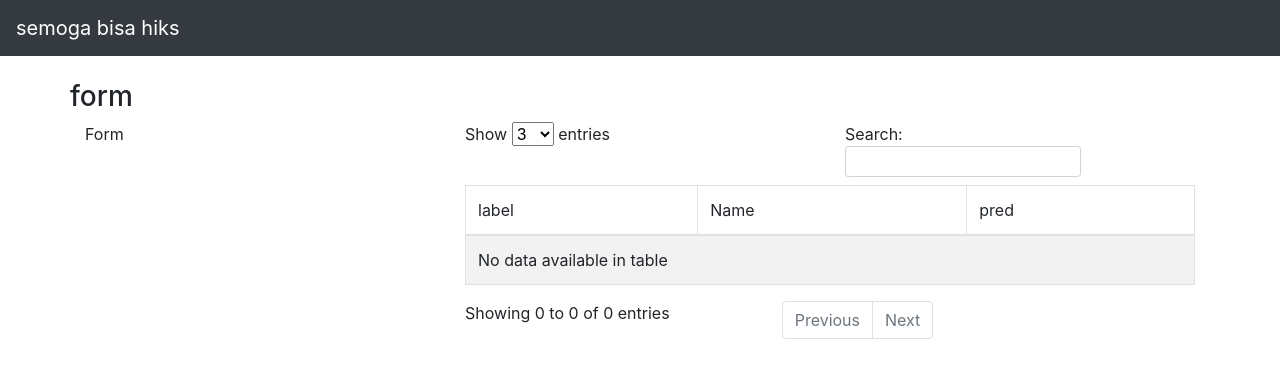
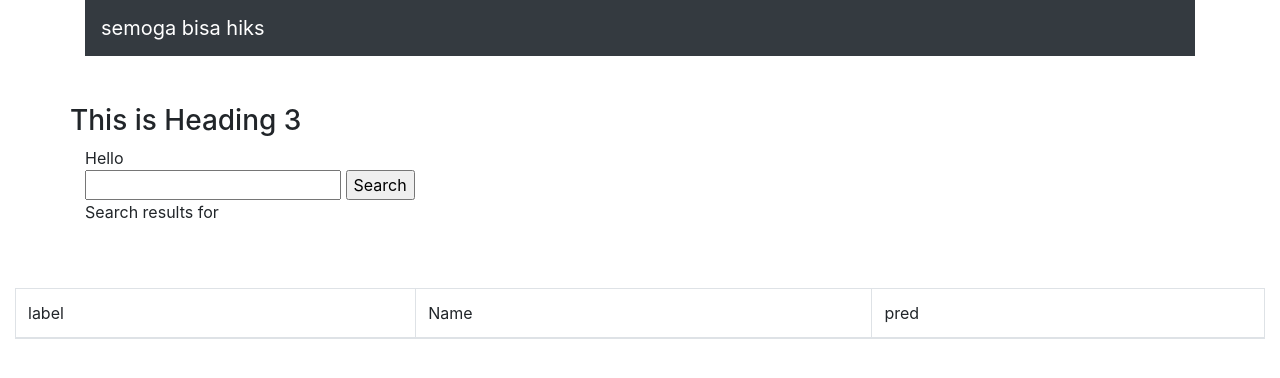
Before and after one commit to jeanneta/FlaskDEMO, a Flask app: page / in a window 1280 px wide. Shown: the top 378 px of the page. Run offline with Flask 2, Linux system fonts and the light colour scheme; data that the repository does not hold is empty; some libraries are stand-ins or nearby versions.

Commit message:
second commit, chaning searc bar without bootstrap

```diff
--- a/app.py
+++ b/app.py
@@ -1,5 +1,5 @@
 from distutils.log import debug
-from flask import Flask, app, render_template
+from flask import Flask, app, render_template, request, redirect, url_for, jsonify
 import psycopg2 #pip install psycopg2
 import psycopg2.extras
 
@@ -21,5 +21,17 @@ def Index():
     list_users = cur.fetchall()
     return render_template('index.html', list_users = list_users)
 
+
+
+@app.route("/searchdata",methods=["POST","GET"])
+def searchdata():
+    if request.method == 'POST':
+        search_word = request.form['search_word']
+        print(search_word)
+        cur = con.cursor(cursor_factory=psycopg2.extras.DictCursor)
+        cur.execute('SELECT * FROM data_clustering WHERE name LIKE %(name)s', { 'name': '%{}%'.format(search_word)})
+        data_clustering = cur.fetchall()
+    return jsonify({'data': render_template('layout.html', data_clustering=data_clustering)})
+
 if __name__ == "__main__":
     app.run(debug=True)
--- a/templates/index.html
+++ b/templates/index.html
@@ -1,34 +1,32 @@
 {% extends "layout.html" %}
 {% block body%}
-<div class="row"><h3>form </h3></div>
+
+<nav class="navbar navbar-dark bg-dark">
+  <a class="navbar-brand" href="/">semoga bisa hiks </a>
+</nav>
+<br />
+<br />
+<div class="row"><h3>This is Heading 3 </h3></div>
     <div class="row">
-        <div class="col-md-4">
-            Form
+        <div class="col-md-12">
+            Hello<br/>
+            <div>
+              <form method="get" action="">
+                <input type="text" name="search" id="search_box" class='search_box'/>
+                <input type="submit" value="Search" class="search_button" /><br />
+              </form>
+
+              <div>
+                  <div id="searchword">Search results for <span class="searchword"></span></div>
+                  <div id="flash"></div>
+                  <ol id="insert_search" class="update"></ol>
+                  <br />
+                  <br />
+                </div>
+              </div>
         </div>
-        <div class="col-md-8">
-            <table id="example" class="table table-striped table-bordered"  style="width:100%">
-                <thead>
-                    <tr>
-                        <td>label</td>
-                        <td>Name</td>
-                        <td>pred</td>
-                    </tr>
-                </thead>
 
-                <tbody>
-                    {% for row in list_users %}
-                    <tr>
-                      <td>{{row[0]}}</td>
-                      <td>{{row[1]}}</td>
-                      <td>{{row[2]}}</td>
-                    </tr>
-                    {% endfor %}
-                  </tbody>
-
-            </table>
-        </div>
     </div>
 </div>
 
-
 {%endblock%}
--- a/templates/layout.html
+++ b/templates/layout.html
@@ -12,23 +12,50 @@
         <!------ link to use bootstrap------>
         <link rel="stylesheet" href="https://maxcdn.bootstrapcdn.com/bootstrap/4.0.0/css/bootstrap.min.css" integrity="sha384-Gn5384xqQ1aoWXA+058RXPxPg6fy4IWvTNh0E263XmFcJlSAwiGgFAW/dAiS6JXm" crossorigin="anonymous">
 
-        <script src="https://cdn.datatables.net/1.10.16/js/jquery.dataTables.min.js"></script>
-        <script src="https://cdn.datatables.net/1.10.16/js/dataTables.bootstrap4.min.js"></script>
+        <!-- <script src="https://cdn.datatables.net/1.10.16/js/jquery.dataTables.min.js"></script> -->
+        <!-- <script src="https://cdn.datatables.net/1.10.16/js/dataTables.bootstrap4.min.js"></script> -->
+        <script src="https://ajax.googleapis.com/ajax/libs/jquery/3.4.1/jquery.min.js"></script>
+        <script type="text/javascript">
+        $(function() {
+          $(".search_button").click(function() {
+              var search_word = $("#search_box").val();
+              var dataString = 'search_word='+ search_word;
+              if(search_word==''){
+              }else{
+                $.ajax({
+                  type: "POST",
+                  url: "/searchdata",
+                  data: dataString,
+                  cache: false,
+                  beforeSend: function(html) {
+                      document.getElementById("insert_search").innerHTML = '';
+                      $("#flash").show();
+                      $("#searchword").show();
+                      $(".searchword").html(search_word);
+                      $("#flash").html(' Loading Results...');
+                    },
+                  success: function(html){
+                      $("#insert_search").show();
+                      $("#insert_search").append(html.data);
+                      $("#flash").hide();
+                  }
+                });
+              }
+            return false;
+          });
+        });
+        </script>
+
+
     </head>
     <body>
-        <!-- As a heading -->
-        <nav class="navbar navbar-dark bg-dark">
-            <a class="navbar-brand" href="/">semoga bisa hiks </a>
-        </nav>
-        </nav>
-
         <!-----pt-3 means "add a top padding of 16px"----->
-        <div class="container pt-4">
+        <div class="container pt-12">
             {% block body %}
             {% endblock %}
         </div>
 
-        <script>
+        <!-- <script>
             $(document).ready(function() {
                 $('#example').DataTable({
                     "aLengthMenu": [[3, 5, 10, 25, -1], [3, 5, 10, 25, "All"]],
@@ -36,7 +63,41 @@
                         }
                 );
             } );
-        </script>
+        </script> -->
+
+        <div class="col-md-12">
+          <table class="table table-striped table-bordered"  style="width:100%">
+              <thead>
+                  <tr>
+                      <td>label</td>
+                      <td>Name</td>
+                      <td>pred</td>
+                  </tr>
+              </thead>
+
+              <tbody>
+                {% for row in list_users %}
+                <tr>
+                  <td>{{row[0]}}</td>
+                  <td>{{row[1]}}</td>
+                  <td>{{row[2]}}</td>
+                </tr>
+                {% endfor %}
+            </tbody>
+
+              <tbody>
+                {% for row in data_clustering %}
+                <tr>
+                  <td>{{row[0]}}</td>
+                  <td>{{row[1]}}</td>
+                  <td>{{row[2]}}</td>
+                </tr>
+                {% endfor %}
+            </tbody>
+
+
+          </table>
+      </div>
 
 
     </body>
```
